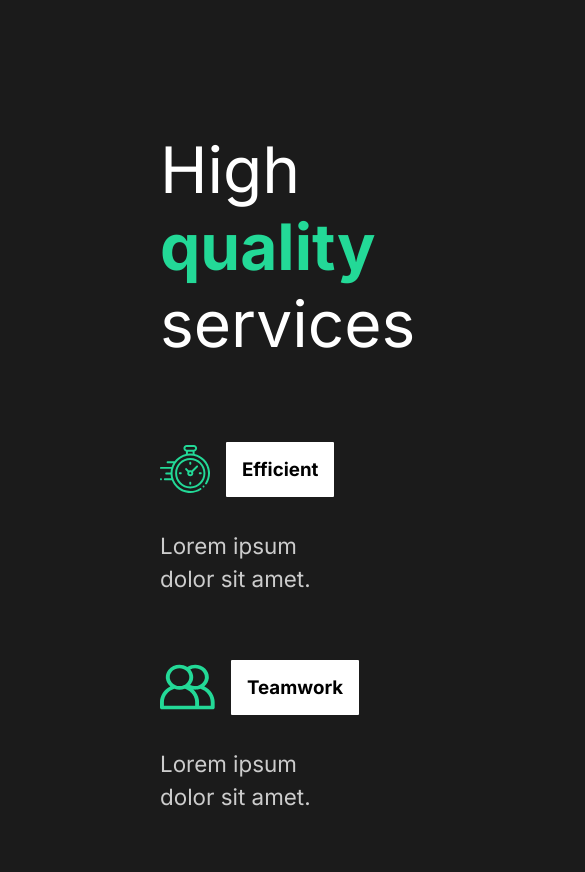
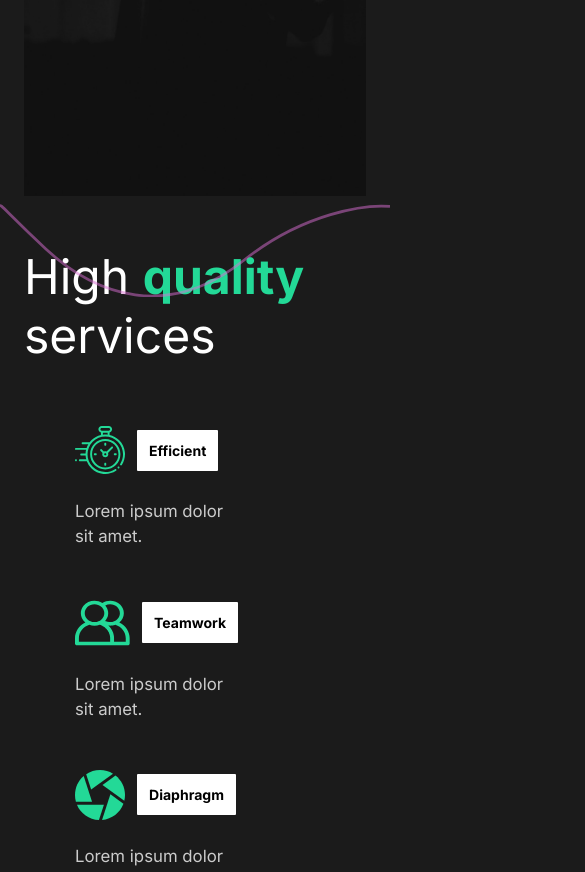
Before and after one commit to mujeebshaikhcom/capture-portfolio, a React (Create React App) app: page / in a window 390 px wide. Shown: the part 1100-1972 px from the top of the page, 585 px wide, since content can reach past the window. Built offline with nearby package versions, Linux system fonts and the light colour scheme.

Commit message:
responsive without mobile nav

```diff
--- a/public/index.html
+++ b/public/index.html
@@ -28,7 +28,14 @@
     <link href="https://fonts.googleapis.com/css2?family=Inter:wght@400;700&family=Lobster&display=swap" rel="stylesheet">
     <title> Photographer | Portfolio</title>
     <style>
+      * {
+        -webkit-tap-highlight-color: transparent;
+
+      }
       body {
+        overflow: hidden;
+      }
+      body,html {
         overflow-x: hidden;
       }
     </style>
--- a/src/components/GlobalStyle.js
+++ b/src/components/GlobalStyle.js
@@ -51,6 +51,17 @@ p {
     line-height: 1.5;
 }
 
+@media (max-width: 1700px) {
+    html {
+        font-size: 75%;
+    }
+}
+@media (max-width: 100px) {
+    html {
+        font-size: 75%;
+    }
+}
+
 `
 
 export default GlobalStyle;
--- a/src/components/ServicesSection.js
+++ b/src/components/ServicesSection.js
@@ -72,11 +72,14 @@ const Services = styled(About)`
         width: 70%;
         padding: 2rem 0rem 4rem;
     }
-`;
+    `;
 
 const Cards = styled.div`
     display: flex;
     flex-wrap: wrap;
+    @media (max-width: 1300px) {
+        justify-content: center;
+    }
 `;
 
 const Card = styled.div`
--- a/src/components/useScroll.js
+++ b/src/components/useScroll.js
@@ -3,7 +3,7 @@ import { useAnimation } from 'framer-motion';
 
 const useScroll = () => {
     const controls = useAnimation();
-    const [element,view] = useInView({threshold: 0.25});
+    const [element,view] = useInView({threshold: 0.35});
     view ? controls.start('shown') : controls.start('hidden');
     return [element,controls]
 }
--- a/src/styles.js
+++ b/src/styles.js
@@ -9,6 +9,11 @@ export const About = styled(motion.div)`
     justify-content: space-between;
     padding: 5rem 10rem;
     color: #fff;
+    @media (max-width: 1300px) {
+        display: block;
+        text-font-size: center;
+        padding: 2rem;
+    }
 `
 
 export const Description = styled.div`
@@ -17,6 +22,12 @@ export const Description = styled.div`
     z-index: 2;
     h2 {
         font-weight: lighter;
+    }
+    @media (max-width: 1300px) {
+        padding: 0;
+        button {
+            margin: 2rem 0rem 5rem;
+        }
     }
 `
 
```
